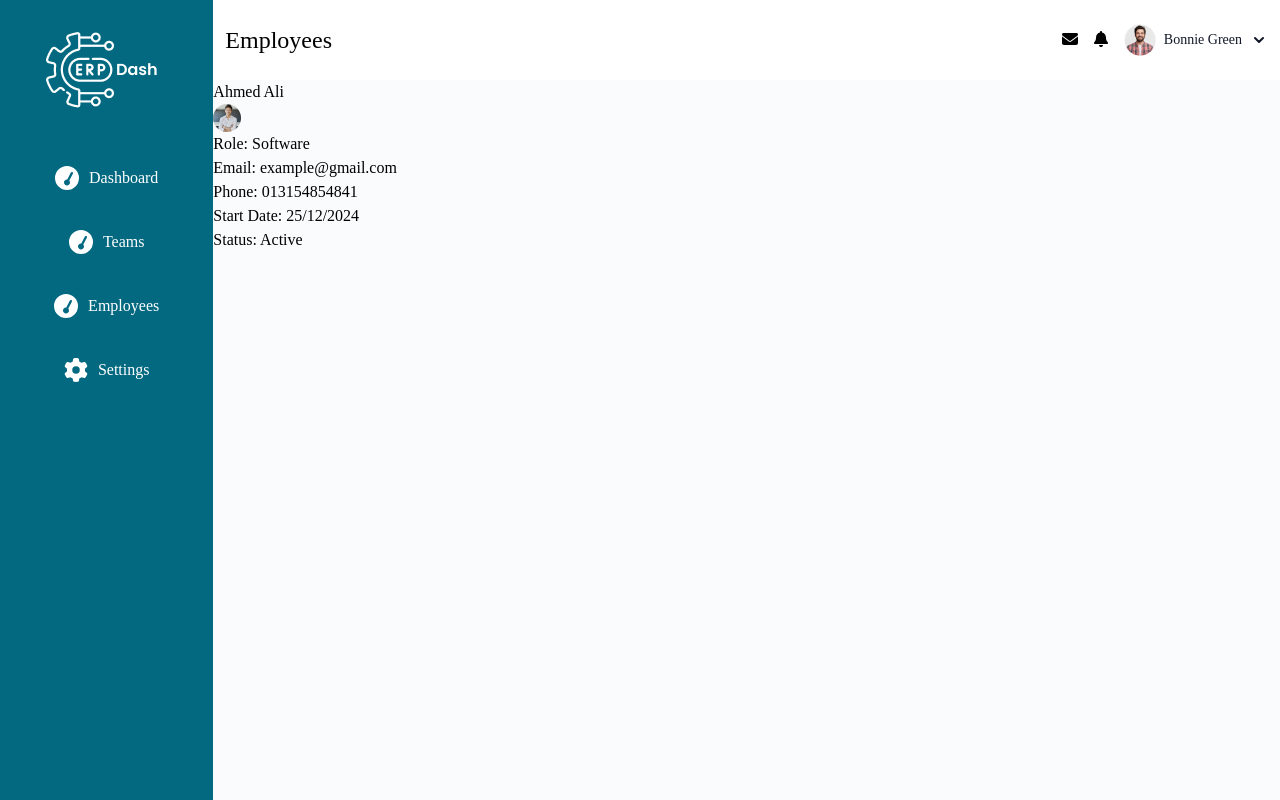
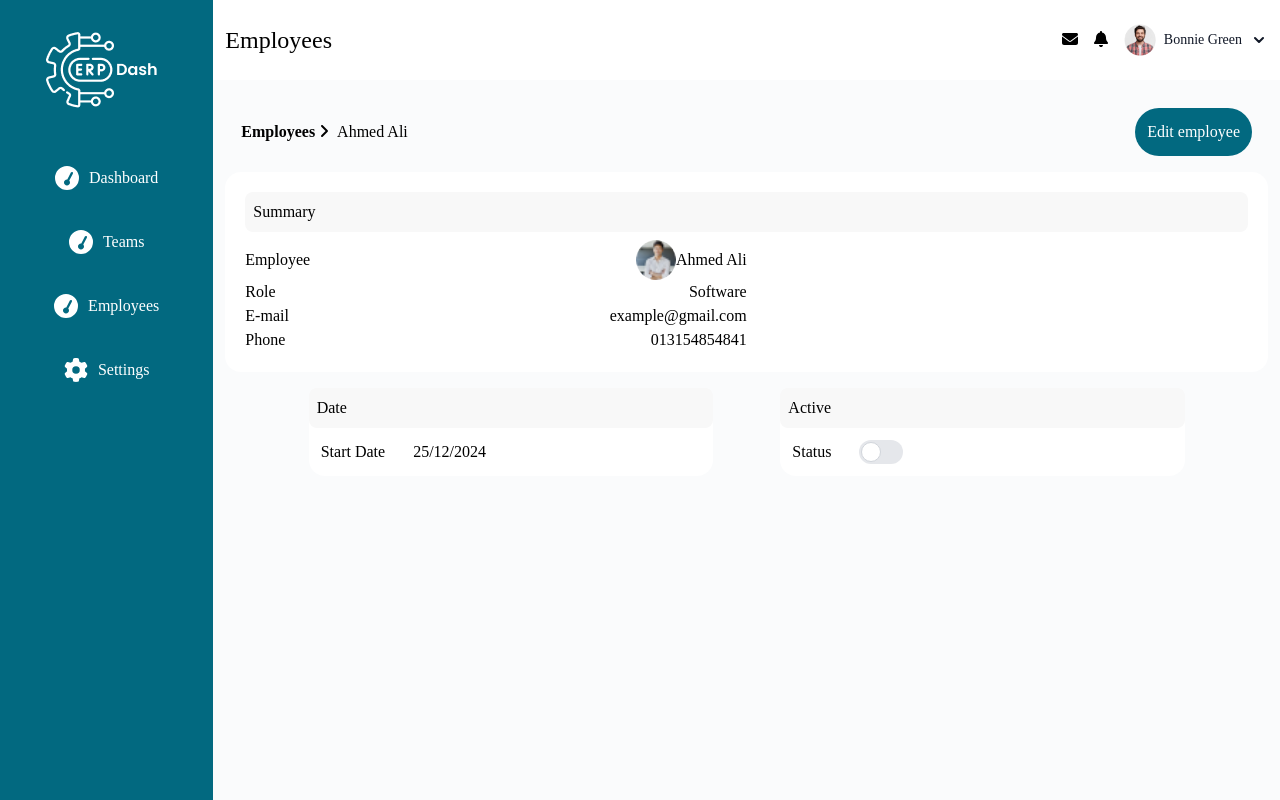
Before and after one commit to Dobaaa/Flowtechtics-Task-, a React (Vite) app: page /employee/1 in a window 1280 px wide. Shown: the top 800 px of the page. Built offline with nearby package versions, Linux system fonts and the light colour scheme.

Commit message:
last version

```diff
--- a/src/Pages/UserDetails/UserDetails.jsx
+++ b/src/Pages/UserDetails/UserDetails.jsx
@@ -1,6 +1,8 @@
 import React from "react";
 import { useParams } from "react-router-dom";
 import { useEmployees } from "../../Context/EmployeesContext";
+import { FontAwesomeIcon } from "@fortawesome/react-fontawesome";
+import { faAngleRight } from "@fortawesome/free-solid-svg-icons";
 
 const UserDetails = () => {
   const { id } = useParams();
@@ -12,14 +14,77 @@ const UserDetails = () => {
   }
 
   return (
-    <div>
-      <h2>{employee.name}</h2>
-      <img src={employee.img} alt={employee.name} />
-      <p>Role: {employee.role}</p>
-      <p>Email: {employee.email}</p>
-      <p>Phone: {employee.phone}</p>
-      <p>Start Date: {employee.startDate}</p>
-      <p>Status: {employee.active ? "Active" : "Inactive"}</p>
+    <div className="p-3">
+      <div className="employ-head p-4 flex items-center justify-between">
+        <div className="flex gap-2">
+          <strong>
+            Employees <FontAwesomeIcon icon={faAngleRight} />
+          </strong>
+          <h2>{employee.name}</h2>
+        </div>
+        <button className="bg-[var(--main-color)] text-[var(--seconed-color)] p-3 rounded-3xl">
+          Edit employee
+        </button>
+      </div>
+
+      <div className="personal bg-[var(--seconed-color)]  rounded-2xl p-5">
+        <h3 className="bg-[var(--LightGray)] rounded-lg p-2 mb-2">Summary</h3>
+        <div className="sumary w-[50%] ">
+          <div className="sumary-info flex items-center justify-between ">
+            <span className="key">Employee</span>
+            <div className="flex items-center">
+              <img
+                src={employee.img}
+                alt={employee.name}
+                className="w-10 h-10 rounded-full mx-auto"
+              />
+              <h2>{employee.name}</h2>
+            </div>
+          </div>
+          <div className="sumary-info flex items-center justify-between ">
+            <span className="key">Role</span>
+            <div className="flex items-center">
+              <h2>{employee.role}</h2>
+            </div>
+          </div>
+          <div className="sumary-info flex items-center justify-between ">
+            <span className="key">E-mail</span>
+            <div className="flex items-center">
+              <h2>{employee.email}</h2>
+            </div>
+          </div>
+          <div className="sumary-info flex items-center justify-between ">
+            <span className="key">Phone</span>
+            <div className="flex items-center">
+              <h2>{employee.phone}</h2>
+            </div>
+          </div>
+        </div>
+      </div>
+
+      <div className="more-details  flex justify-evenly p-4">
+        <div className="date w-[40%] bg-[var(--seconed-color)]  rounded-2xl">
+          <h4 className="bg-[var(--LightGray)] rounded-lg p-2">Date</h4>
+          <div className="p-3 flex  items-center gap-7">
+            <span>Start Date</span>
+            <h4> {employee.startDate}</h4>
+          </div>
+        </div>
+        <div className="Active w-[40%] bg-[var(--seconed-color)]  rounded-2xl">
+          <h4 className="bg-[var(--LightGray)] rounded-lg p-2">Active</h4>
+          <div className="p-3 flex  items-center gap-7">
+            <span>Status</span>
+            <label class="cursor-pointer ">
+              <input
+                type="checkbox"
+                value={employee.active}
+                class="sr-only peer"
+              />
+              <div class="relative w-11 h-6 bg-gray-200 peer-focus:outline-none peer-focus:ring-4 peer-focus:ring-blue-300 dark:peer-focus:ring-blue-800 rounded-full peer dark:bg-gray-700 peer-checked:after:translate-x-full rtl:peer-checked:after:-translate-x-full peer-checked:after:border-white after:content-[''] after:absolute after:top-[2px] after:start-[2px] after:bg-white after:border-gray-300 after:border after:rounded-full after:h-5 after:w-5 after:transition-all dark:border-gray-600 peer-checked:bg-blue-600"></div>
+            </label>
+          </div>
+        </div>
+      </div>
     </div>
   );
 };
```
